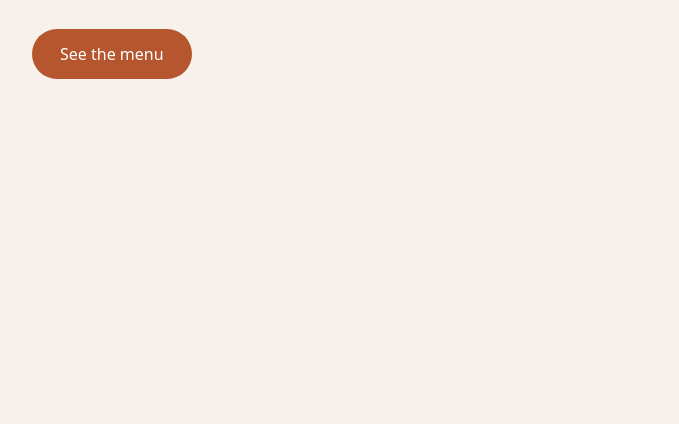
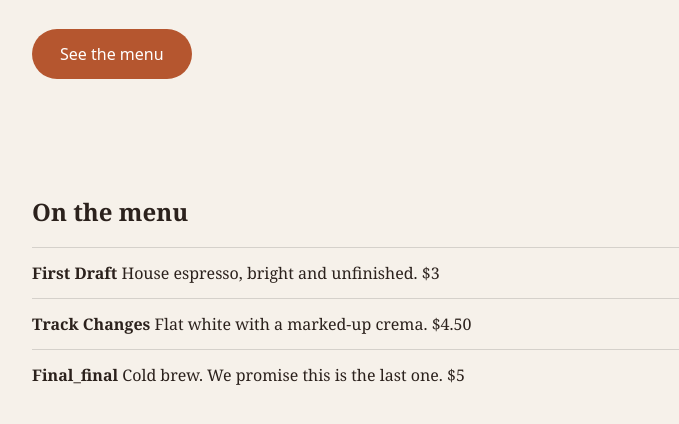
Before and after one commit to drexelstudios/checkpoint-cafe, a plain HTML site: page index.html in a window 1280 px wide. Shown: the part 334-758 px from the top of the page, without its empty margins (8-687 px from the left). Drawn offline with Linux system fonts and the light colour scheme.

Commit message:
Add menu section with three drinks
Co-Authored-By: Claude Opus 5.5 <noreply@anthropic.com>
Claude-Session: https://claude.ai/code/session_016wEHHE4kxJqaU9aTafooWa

```diff
--- a/index.html
+++ b/index.html
@@ -16,6 +16,14 @@
       <p class="lede">Small-batch roasts, refined one draft at a time.</p>
       <a class="button" href="#menu">See the menu</a>
     </section>
+    <section id="menu" class="menu">
+      <h2>On the menu</h2>
+      <ul>
+        <li><strong>First Draft</strong> House espresso, bright and unfinished. $3</li>
+        <li><strong>Track Changes</strong> Flat white with a marked-up crema. $4.50</li>
+        <li><strong>Final_final</strong> Cold brew. We promise this is the last one. $5</li>
+      </ul>
+    </section>
   </main>
 </body>
 </html>
--- a/styles.css
+++ b/styles.css
@@ -23,3 +23,6 @@ body {
   text-decoration: none;
   font-family: system-ui, sans-serif;
 }
+.menu { padding: 0 40px 80px; max-width: 720px; }
+.menu ul { list-style: none; padding: 0; }
+.menu li { padding: 14px 0; border-top: 1px solid #0002; }
```
